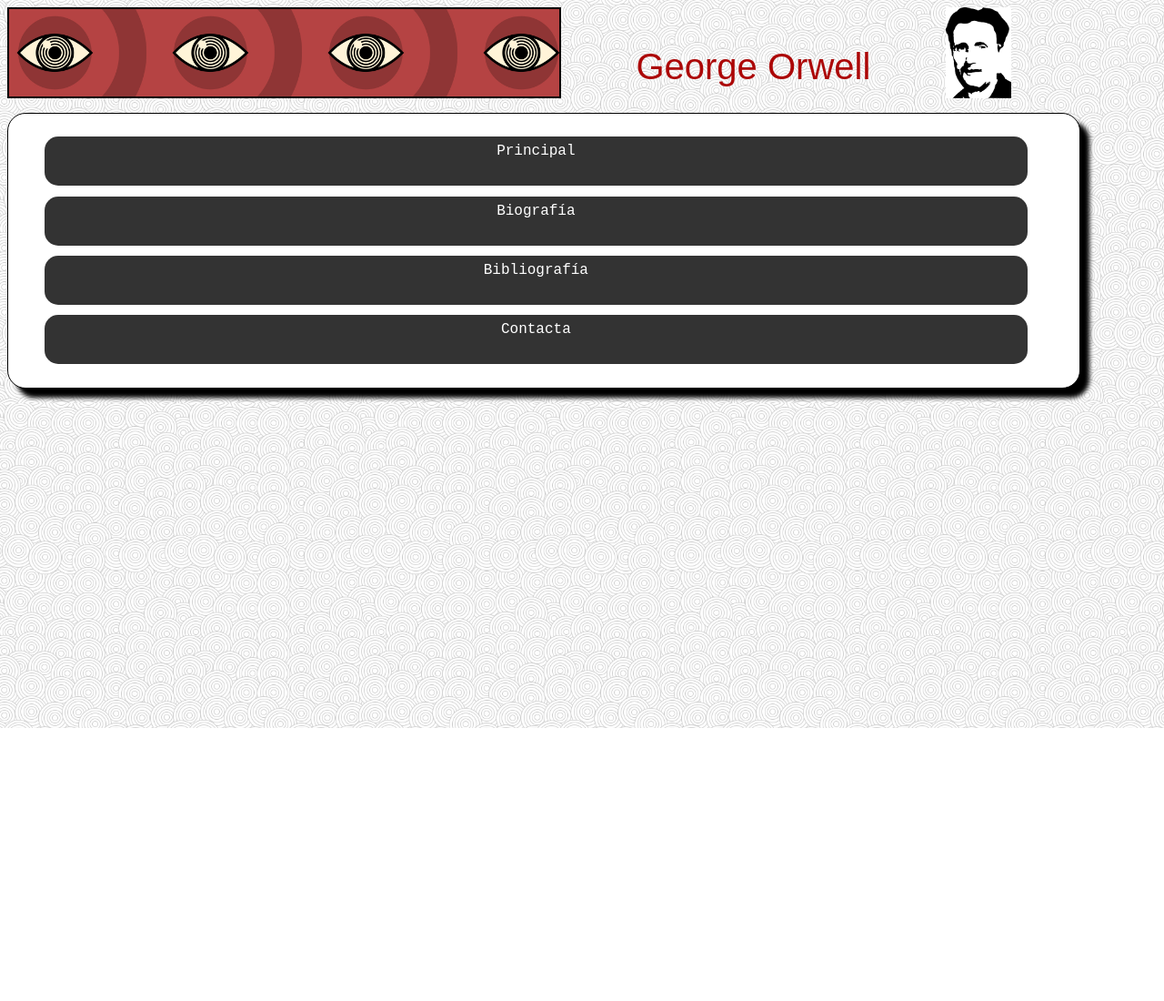
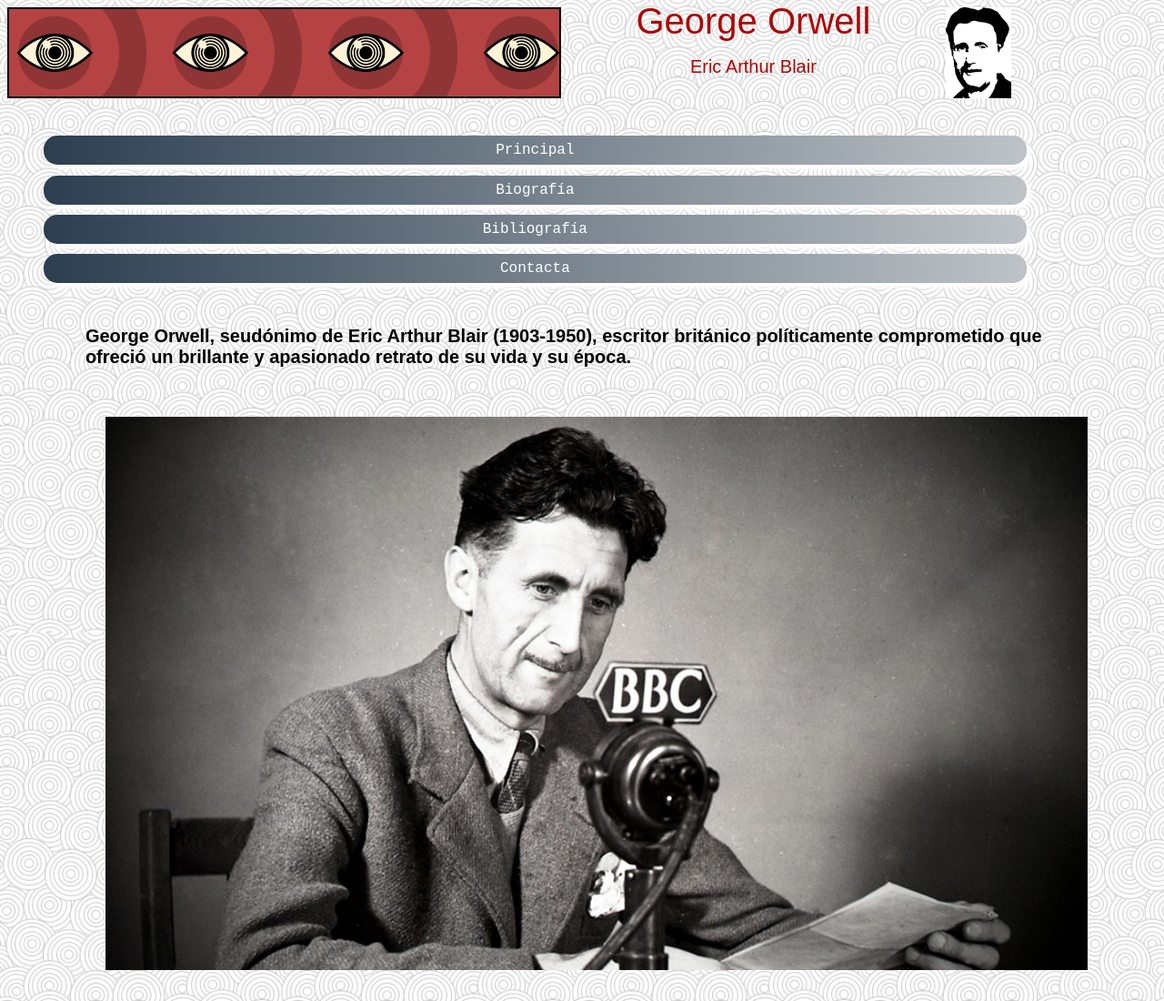
Before and after one commit to keldaur/Proyecto2EvaJacintoLopez, a plain HTML site: page index.html in a window 1280 px wide. Shown: the top 1100 px of the page at 91% size. Before the commit the page ends 800 px from the top, so only its background shows below. Drawn offline with Linux system fonts and the light colour scheme.

Commit message:
index casi terminado

```diff
--- a/css/header.css
+++ b/css/header.css
@@ -11,8 +11,12 @@ header{
         width:35%;
         text-align: center;
         font-family: 'Anton', sans-serif;
-        line-height: 50px;
+        line-height: 30px;
     }
+
+        #autor p{
+            font-size: 20px;
+        }
 
     #orwell{
         width:15%;
--- /dev/null
+++ b/css/index.css
@@ -0,0 +1,30 @@
+section{
+    height:90%;
+    display:flex;
+    justify-content: center;
+    flex-direction: column;
+    border-radius: 30px;
+    margin-left: 1%;
+    padding: 2%;
+}
+
+article{
+    margin-left:3%;
+    font-size: 20px;
+    width:90%;
+    padding:1%;
+    background-size: contain;
+    font-family: 'Source Sans Pro', sans-serif;
+    font-weight: 600;
+
+}
+img{
+    margin:2%;
+    max-width: 100%;
+    height: auto;
+    margin-top:5%;
+}
+
+article + article{
+    margin-top: 2%;
+}
--- a/css/nav.css
+++ b/css/nav.css
@@ -1,15 +1,12 @@
 ul{
     width:90%;
-    height: 250px;
+    height: 130px;
     display:flex;
     flex-direction: column;
     list-style: none;
     justify-self: flex-start;
     justify-content: space-evenly;
-    background-color: rgb(255, 255, 255);
-    border: 1px solid black;
     border-radius: 20px;
-    box-shadow: 10px 10px 5px 0px;
     padding-top: 2%;
     padding-bottom: 2%;
     line-height: 10px;
@@ -19,11 +16,12 @@ ul{
     li{
         width: 95%;
         flex-grow: 1;
-        height:100px;
         font-family: 'Roboto Mono', monospace;
         text-align: center;
         line-height: 2em;
-        background-color: rgb(51, 51, 51);
+        background: #bdc3c7;  /* fallback for old browsers */
+        background: -webkit-linear-gradient(to right, #2c3e50, #bdc3c7);  /* Chrome 10-25, Safari 5.1-6 */
+        background: linear-gradient(to right, #2c3e50, #bdc3c7); /* W3C, IE 10+/ Edge, Firefox 16+, Chrome 26+, Opera 12+, Safari 7+ */
         color: white;
         border-radius: 15px;
         box-shadow: 5px 5px 5px 0px;
@@ -32,8 +30,9 @@ ul{
 
 
         li:hover{
-            transition: linear 2s;
-            background-color: red;
+            transition: linear 2s;  /* Chrome 10-25, Safari 5.1-6 */
+background: linear-gradient(to right, #E4E5E6, #00416A); /* W3C, IE 10+/ Edge, Firefox 16+, Chrome 26+, Opera 12+, Safari 7+ */
+
         }
 
         li + li {
--- a/index.html
+++ b/index.html
@@ -6,7 +6,8 @@
     <link rel="stylesheet" href="css/header.css">
     <link rel="stylesheet" href="css/nav.css">
     <link rel="stylesheet" href="css/body.css">
-    <title>Document</title>
+    <link rel="stylesheet" href="css/index.css">
+    <title>George Orwell</title>
 </head>
 
 <body>
@@ -14,17 +15,60 @@
 
         <div id="bigbrother" class="headerson"></div>
         <div id="autor" class="headerson">
-            <p>George Orwell</p>
+            George Orwell
+            <p>Eric Arthur Blair</p>
         </div>
         <div id="orwell"></div>
     </header>
     <nav>
         <ul>
             <li><a  href="index.html">Principal</a></li>
-            <li><a  href="index.html">Biografía</a></li>
-            <li><a  href="index.html">Bibliografía</a></li>
-            <li><a  href="index.html">Contacta</a></li>
+            <li><a  href="/html/Bibliografia.html">Biografía</a></li>
+            <li><a  href="/html/Biografia.html">Bibliografía</a></li>
+            <li><a  href="/html/Contacta.html">Contacta</a></li>
         </ul>
     </nav>
+
+    <section>
+        <article>
+            <div class="parrafo">George Orwell, seudónimo de Eric Arthur Blair (1903-1950),
+            escritor británico políticamente comprometido que ofreció un brillante y apasionado
+            retrato de su vida y su época.
+            <img id="imagen1" src="images/orwellbbc.png" \></div>
+        </article>
+        <article>
+            Orwell nació en Motihari, India, y estudió en el Eton College de Inglaterra gracias a una beca.
+            Prestó sus servicios en la Policía Imperial India destinado en Birmania, de 1922 a 1927,
+            fecha en la que regresó a Inglaterra. Enfermo y luchando por abrirse camino como escritor,
+            vivió durante varios años en la pobreza, primero en París y más tarde en Londres.
+            Como resultado de esta experiencia escribió un primer libro Sin blanca en París y Londres (1933),
+            donde relata las sórdidas condiciones de vida de las gentes sin hogar.
+
+            <img id="imagen1" src="images/orwellholdingpuppy.png" \></div>
+        </article>
+        <article>
+            En 1936 Orwell luchó en el ejército republicano durante la Guerra Civil española (1936-1939).
+            El autor describe su experiencia bélica en Homenaje a Cataluña (1938),
+            uno de los relatos más conmovedores escritos sobre esta guerra
+            y en el que se hace responsable al Partido Comunista Español (PCE)
+            y a la Unión Soviética de la destrucción del anarquismo español que supuso el triunfo de la Falange.
+
+
+            <img id="imagen1" src="images/orwellSCW2.png" \></div>
+        </article>
+        <article>
+            Su condena de la sociedad totalitaria queda brillantemente plasmada en una ingeniosa fábula de carácter alegórico,
+            Rebelión en la granja (1945), basada en la traición de Stalin a la Revolución Rusa,
+            así como en la novela satírica 1984 (1949).
+            Esta última ofrece una descripción aterradora de la vida bajo la vigilancia constante del Gran Hermano.
+
+
+            <img id="imagen1" src="images/1984index.png" \></div>
+
+        </article>
+    </section>
+    <footer>
+
+    </footer>
 </body>
 </html>
```
Also changed, not shown: html/Bibliografia.html (added, +11 -0 lines), html/Biografia.html (added, +11 -0 lines), html/Contacta.html (added, +11 -0 lines), images/1984index.png (added), images/orwellSCW2.png (added), images/orwellholdingpuppy.png (added).
